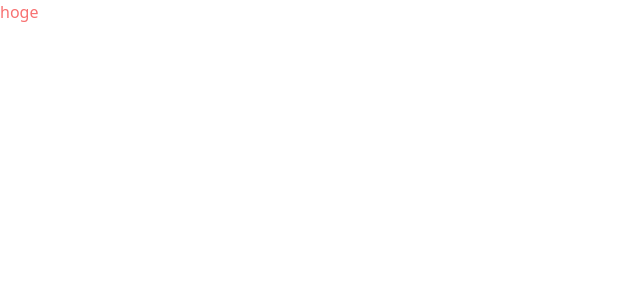
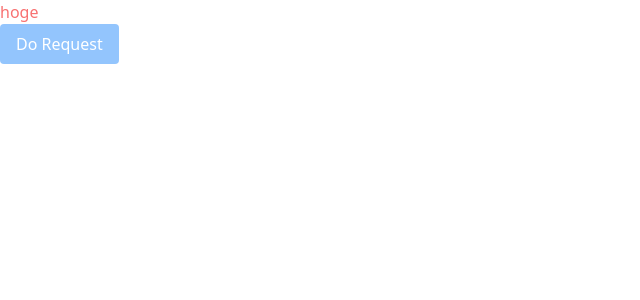
Before and after one commit to hatsu38/react-practice, a React app: page / in a window 1280 px wide. Shown: the top 300 px of the page, without its empty margins (0-640 px from the left). Built offline with nearby package versions, Linux system fonts and the light colour scheme.

Commit message:
Add apollo/client

```diff
--- a/package.json
+++ b/package.json
@@ -38,9 +38,9 @@
     "webpack-dev-server": "^3.11.2"
   },
   "dependencies": {
+    "@apollo/client": "^3.4.10",
     "@types/react": "^17.0.14",
     "@types/react-dom": "^17.0.9",
-    "axios": "^0.21.1",
     "react": "^17.0.2",
     "react-dom": "^17.0.2"
   }
--- /dev/null
+++ b/src/components/pages/ApartmentTop/index.tsx
@@ -0,0 +1,46 @@
+import React, { VFC, useState } from "react";
+import {
+  ApolloClient,
+  InMemoryCache,
+  gql
+} from "@apollo/client";
+interface Company {
+  id: number;
+  name: string;
+  subdomain: string;
+}
+
+const GET_COMPANIES = gql`
+{
+  companies {
+    id
+    name
+    subdomain
+  }
+}`;
+
+export const ApartmentTop: VFC = () => {
+  const END_POINT = "http://localhost:3000/graphql"
+  const client = new ApolloClient({
+    uri: END_POINT,
+    cache: new InMemoryCache()
+  });
+  const [companies, setCompanies] = useState<Company[]>([]);
+
+  const doRequest = async () => {
+    const res: any = await client.query({ query: GET_COMPANIES })
+    const data = res.data;
+    setCompanies(data.companies)
+  }
+
+  return (
+    <>
+      <button className="py-2 px-4 bg-blue-300 rounded text-white" onClick={doRequest}>Do Request</button>
+
+      {!!companies.length && companies.map(company => (
+        <h2 key={company.subdomain}>{company.name}</h2>
+      ))
+      }
+    </>
+  )
+}
--- /dev/null
+++ b/src/components/pages/index.ts
@@ -0,0 +1 @@
+export { ApartmentTop } from "./ApartmentTop";
--- a/src/index.tsx
+++ b/src/index.tsx
@@ -2,11 +2,14 @@ import React, { VFC } from "react";
 import ReactDOM from "react-dom";
 
 import "~/styles/index.css";
-
+import {ApartmentTop} from "~/components/pages"
 
 export const Index: VFC = () => {
   return (
-    <h1 className="text-red-400">hoge</h1>
+    <>
+      <h1 className="text-red-400">hoge</h1>
+      <ApartmentTop />
+    </>
   );
 };
 
```
Also changed, not shown: 1 other file (tests, documents, lock files or other folders).
